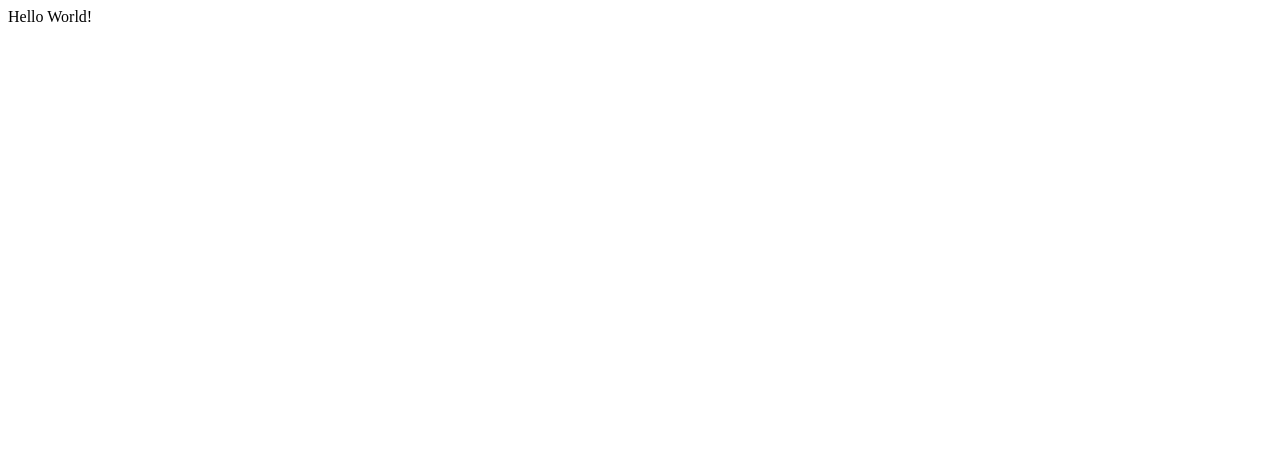
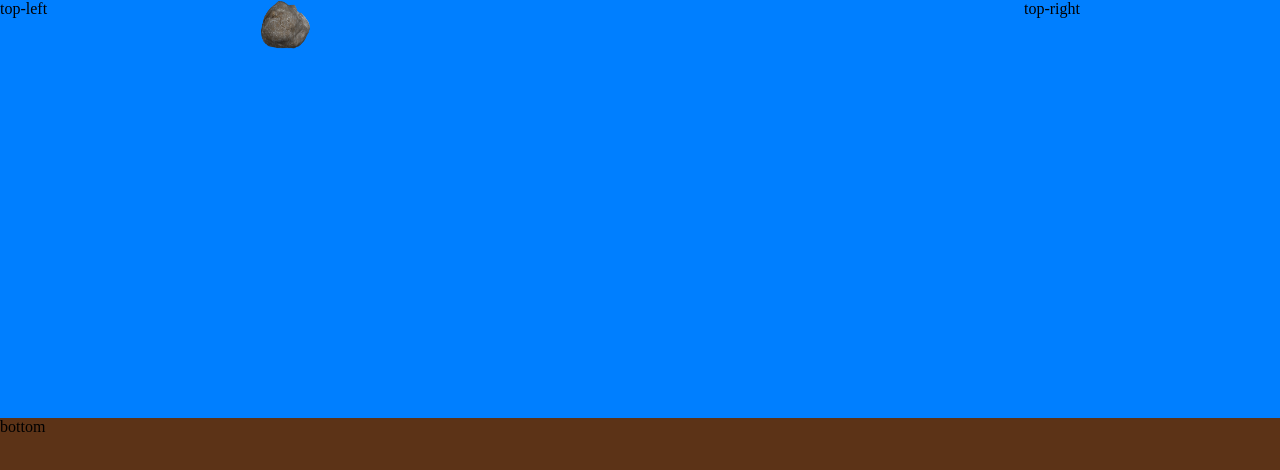
Before and after one commit to LuqDragon/testClicker, a plain HTML site: page index.html in a window 1280 px wide. Drawn offline with nearby package versions, Linux system fonts and the light colour scheme.

Commit message:
Add files via upload

```diff
--- /dev/null
+++ b/css/css.css
@@ -0,0 +1,37 @@
+*{
+    margin: 0;
+    padding: 0;
+}
+
+html{
+    background-color: bisque
+}
+
+#main{
+    display: grid;
+    grid-template-columns: 20% auto 20%;
+    grid-template-rows: auto auto;
+    height: 100%;
+}
+
+.top{
+    background: #007FFF;
+}
+
+.left{
+    grid-column: 1;
+}
+
+.middle{
+    grid-column: 2;
+}
+
+.right{
+    grid-column: 3;
+}
+
+.bottom{
+    grid-column: 1 / 4;
+    grid-row: 2;
+    background: #5C3317;
+}
--- a/index.html
+++ b/index.html
@@ -1,7 +1,24 @@
+<!<!DOCTYPE html>
 <html>
 <head>
+    <meta charset="utf-8" />
+    <meta http-equiv="X-UA-Compatible" content="IE=edge">
+    <title>Page Title</title>
+    <meta name="viewport" content="width=device-width, initial-scale=1">
+    <link rel="stylesheet" type="text/css" href="css/css.css" />
 </head>
 <body>
-Hello World!
+    <div id="main">
+        <div class="top left">top-left</div>
+        <div class="top middle">
+            <img src="" />
+
+        </div>
+        <div class="top right">top-right</div>
+        <div class="bottom">bottom</div>
+    </div>
+
+    <script type="text/javascript" src="https://ajax.googleapis.com/ajax/libs/jquery/3.3.1/jquery.min.js"></script>
+    <script type="text/javascript" src="js/script.js"></script>
 </body>
-</html
+</html>
--- /dev/null
+++ b/js/script.js
@@ -0,0 +1,20 @@
+$(function(){
+    $('#text').text("Carregado!");
+
+    setInterval(function(){
+        var imgs = [
+            "images/pedra1.png",
+            "images/pedra2.png",
+            "images/pedra3.png",
+            "images/pedra4.png",
+            "images/pedra5.png",
+            "images/pedra6.png"
+        ]
+
+        var x = Math.floor(imgs.length*Math.random());
+
+        var img = "<img src=" + imgs[x] + " width=50px height=50px>";
+
+        $('.top.middle').append(img);
+    }, 3000);
+});
```
Also changed, not shown: images/pedra1.png (added), images/pedra2.png (added), images/pedra3.png (added), images/pedra4.png (added), images/pedra5.png (added), images/pedra6.png (added).
